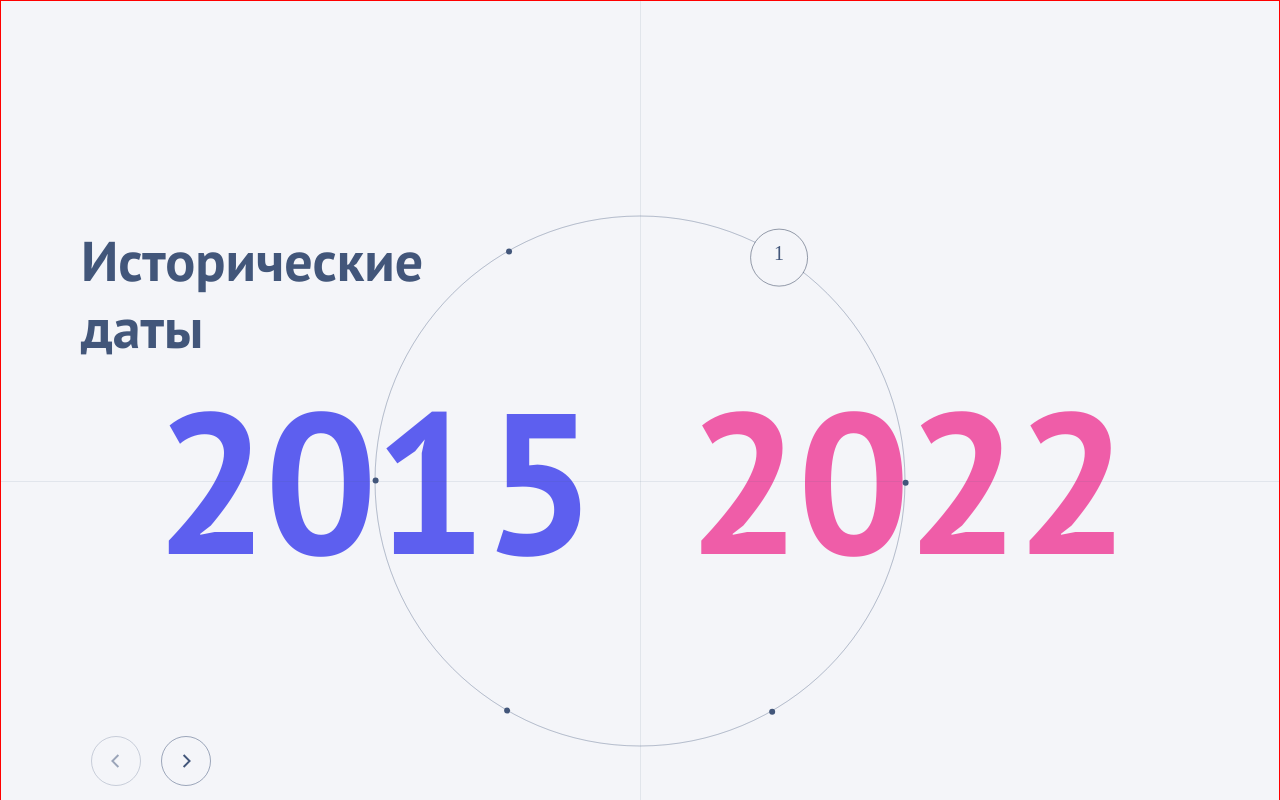
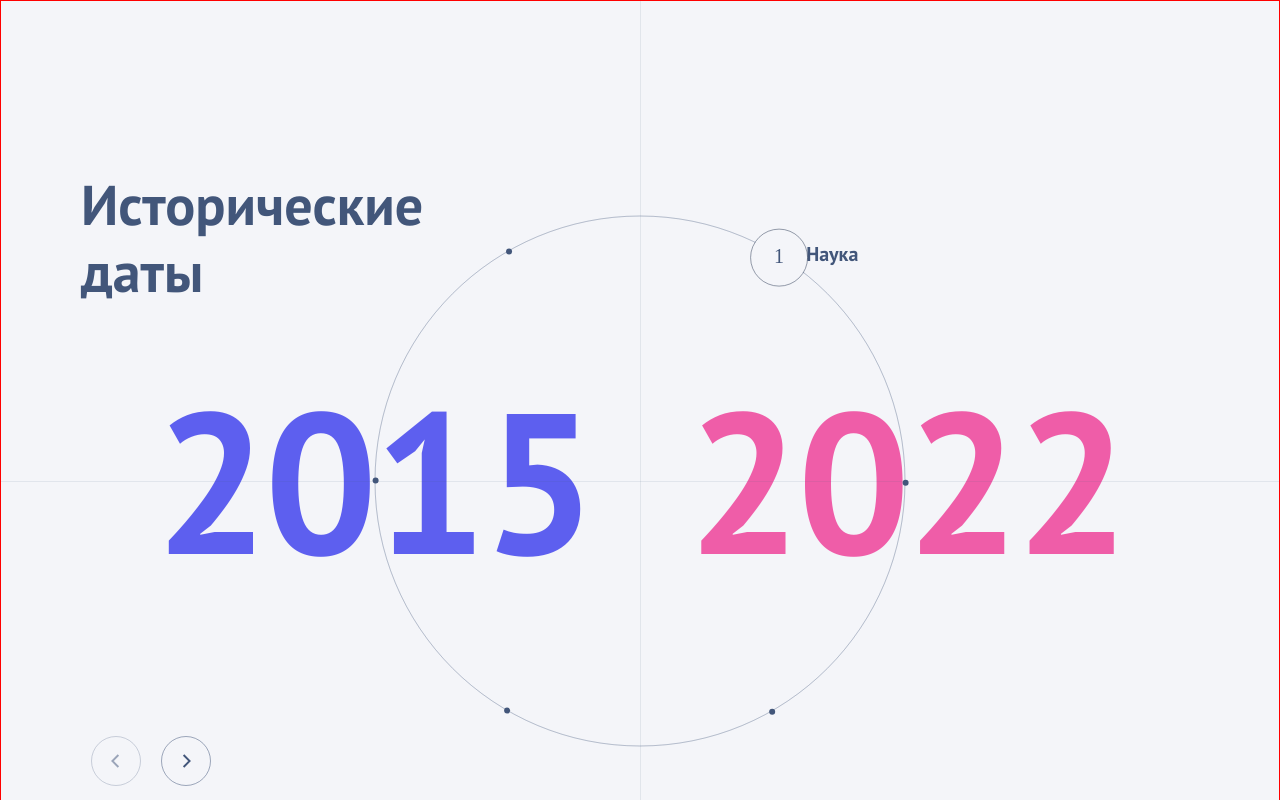
Before and after one commit to Vlad06091992/test-task-only, a React (Create React App) app: page / in a window 1280 px wide. Shown: the top 800 px of the page. Built offline with nearby package versions, Linux system fonts and the light colour scheme.

Commit message:
fix: component decomposition

```diff
--- a/src/components/blok/blok.module.scss
+++ b/src/components/blok/blok.module.scss
@@ -3,58 +3,18 @@
   max-width: 1440px;
   height: 1080px;
   border: 1px solid red;
-  //margin-top: 20%;
-  //margin-left:50%;
   position: relative;
-}
-
-.title{
-  max-width: 353px;
-  position: absolute;
-  top:170px;
-  left: 80px;
-  color: var(--Black-blue);
-  font-family: PT Sans;
-  font-size: 56px;
-  font-style: normal;
-  font-weight: 700;
-  line-height: 120%; /* 67.2px */
 }
 
 
 .counterContainer {
   position: absolute;
-  //top: calc(50% + 80px);
   top: 50%;
   transform: translate(-52%);
   z-index: -1;
 }
 
 
-.line {
-  position: absolute;
-}
-
-.horizontalLine {
-  position: absolute;
-  top:480px;
-
-  width: 100%;
-  height: 1px;
-  background-color: var(--Black-blue);
-  opacity: 0.1;
-  //transform: translateX(-50%);
-}
-
-.verticalLine {
-  position: absolute;
-  left: 50%;
-  width: 1px;
-  height: 100%;
-  background-color: var(--Black-blue);
-  opacity: 0.1;
-  //transform: translateY(-50%);
-}
 .buttons{
   position: absolute;
   top:735px;
--- a/src/components/blok/blok.tsx
+++ b/src/components/blok/blok.tsx
@@ -6,6 +6,10 @@ import { Circle } from "../circle/circle";
 import { Slider } from "../slider/slider";
 import { PrevButton } from "../../components/ui/prev-button/prev-button";
 import { NextButton } from "../../components/ui/next-button/next-button";
+import { HorizontalLine } from "../horizontal-line/horizontal-line";
+import { VerticalLine } from "../vertical-line/vertical-line";
+import { Title } from "../title/title";
+import { ItemTitle } from "../item-title/item-title";
 
 interface CircleComponentProps {
   numPoints: number;
@@ -27,9 +31,10 @@ export const Blok: React.FC<CircleComponentProps> = ({ numPoints }) => {
 
   return (
     <div className={s.container}>
-      <p className={s.title}>Исторические даты</p>
-      <div className={`${s.line} ${s.horizontalLine}`}></div>
-      <div className={`${s.line} ${s.verticalLine}`}></div>
+     <Title title={'Исторические даты'}/>
+      <ItemTitle title={'Наука'}/>
+      <HorizontalLine/>
+      <VerticalLine/>
       <Circle numbers={numbers} dates={dates} setNumbers={setNumbers} numPoints={numPoints} />
       <Counter leftNumber={numbers[0]} rightNumber={numbers[1]} />
       <div className={s.buttons}>
--- a/src/components/circle/circle.module.scss
+++ b/src/components/circle/circle.module.scss
@@ -27,5 +27,5 @@ svg {
 .number{
   color: var(--Black-blue);
   position: relative;
-  top:12px;
+  top:15px;
 }
--- /dev/null
+++ b/src/components/horizontal-line/horizontal-line.tsx
@@ -0,0 +1,6 @@
+import s from "./horizontal-line.tsx.module.scss"
+import React from "react";
+
+export const HorizontalLine = () => {
+ return <div className={`${s.line} ${s.horizontalLine}`}></div>
+}
--- /dev/null
+++ b/src/components/horizontal-line/horizontal-line.tsx.module.scss
@@ -0,0 +1,13 @@
+.line {
+  position: absolute;
+}
+
+.horizontalLine {
+  position: absolute;
+  top:480px;
+
+  width: 100%;
+  height: 1px;
+  background-color: var(--Black-blue);
+  opacity: 0.1;
+}
--- /dev/null
+++ b/src/components/item-title/item-title.module.scss
@@ -0,0 +1,12 @@
+.itemTitle{
+  margin: 0;
+  position: absolute;
+  top:238px;
+  left: 63%;
+  color: var(--Black-blue, #42567A);
+  font-family: PT Sans;
+  font-size: 20px;
+  font-style: normal;
+  font-weight: 700;
+  line-height: 30px; /* 150% */
+}
--- /dev/null
+++ b/src/components/item-title/item-title.tsx
@@ -0,0 +1,4 @@
+import s from "./item-title.module.scss";
+import React from "react";
+
+export const ItemTitle = ({title}:{title:string}) => (<h2 className={s.itemTitle}>{title}</h2>)
--- /dev/null
+++ b/src/components/title/title.module.scss
@@ -0,0 +1,13 @@
+.title{
+  margin: 0;
+  max-width: 353px;
+  position: absolute;
+  top:170px;
+  left: 80px;
+  color: var(--Black-blue);
+  font-family: PT Sans;
+  font-size: 56px;
+  font-style: normal;
+  font-weight: 700;
+  line-height: 120%; /* 67.2px */
+}
--- /dev/null
+++ b/src/components/title/title.tsx
@@ -0,0 +1,4 @@
+import s from "./title.module.scss";
+import React from "react";
+
+export const Title = ({title}:{title:string}) => ( <h1 className={s.title}>{title}</h1>)
--- /dev/null
+++ b/src/components/vertical-line/vertical-line.module.scss
@@ -0,0 +1,22 @@
+.line {
+  position: absolute;
+}
+
+.horizontalLine {
+  position: absolute;
+  top:480px;
+
+  width: 100%;
+  height: 1px;
+  background-color: var(--Black-blue);
+  opacity: 0.1;
+}
+
+.verticalLine {
+  position: absolute;
+  left: 50%;
+  width: 1px;
+  height: 100%;
+  background-color: var(--Black-blue);
+  opacity: 0.1;
+}
--- /dev/null
+++ b/src/components/vertical-line/vertical-line.tsx
@@ -0,0 +1,6 @@
+import s from "./vertical-line.module.scss";
+import React from "react";
+
+export const VerticalLine = () => {
+  return <div className={`${s.line} ${s.verticalLine}`}></div>;
+};
```
